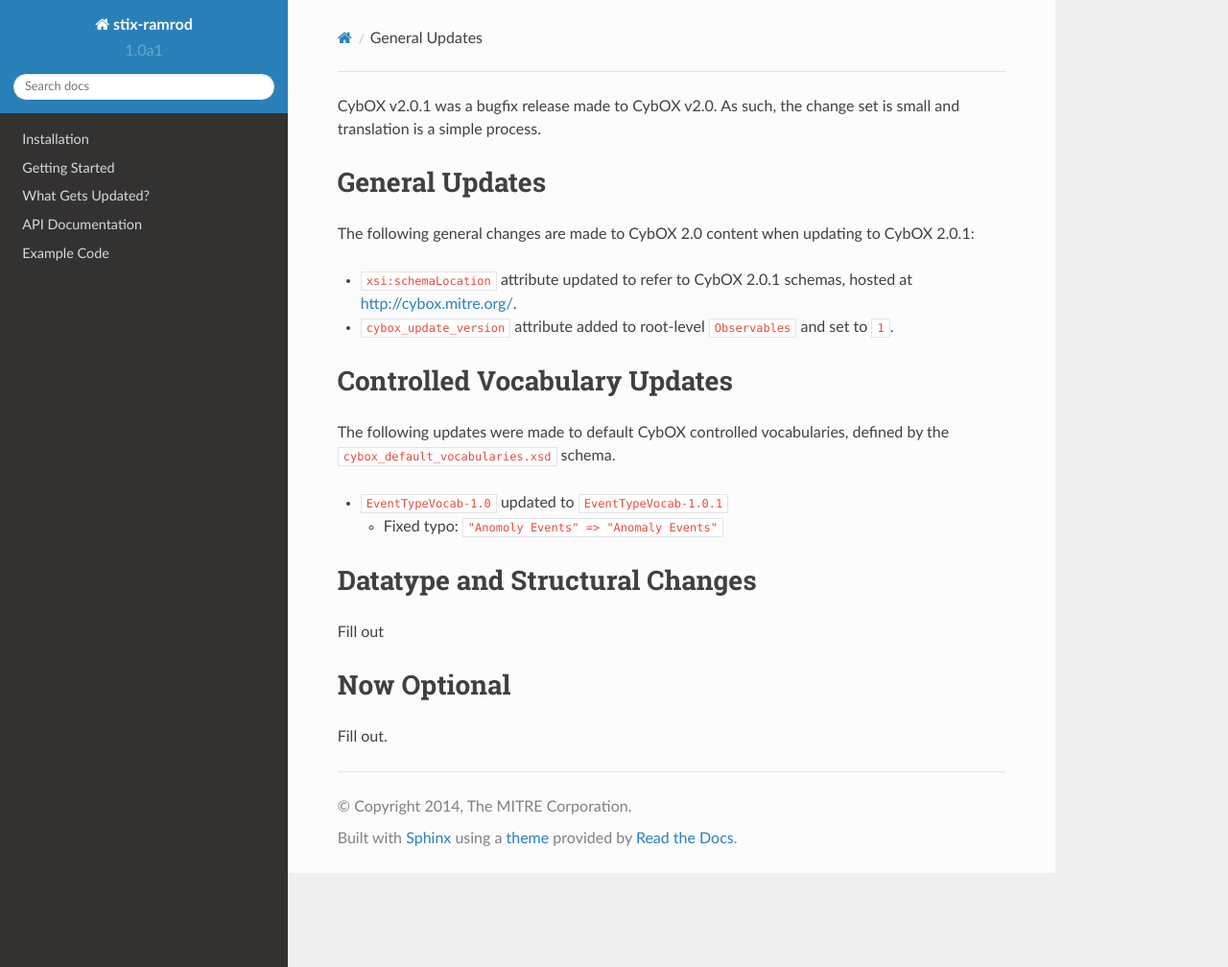
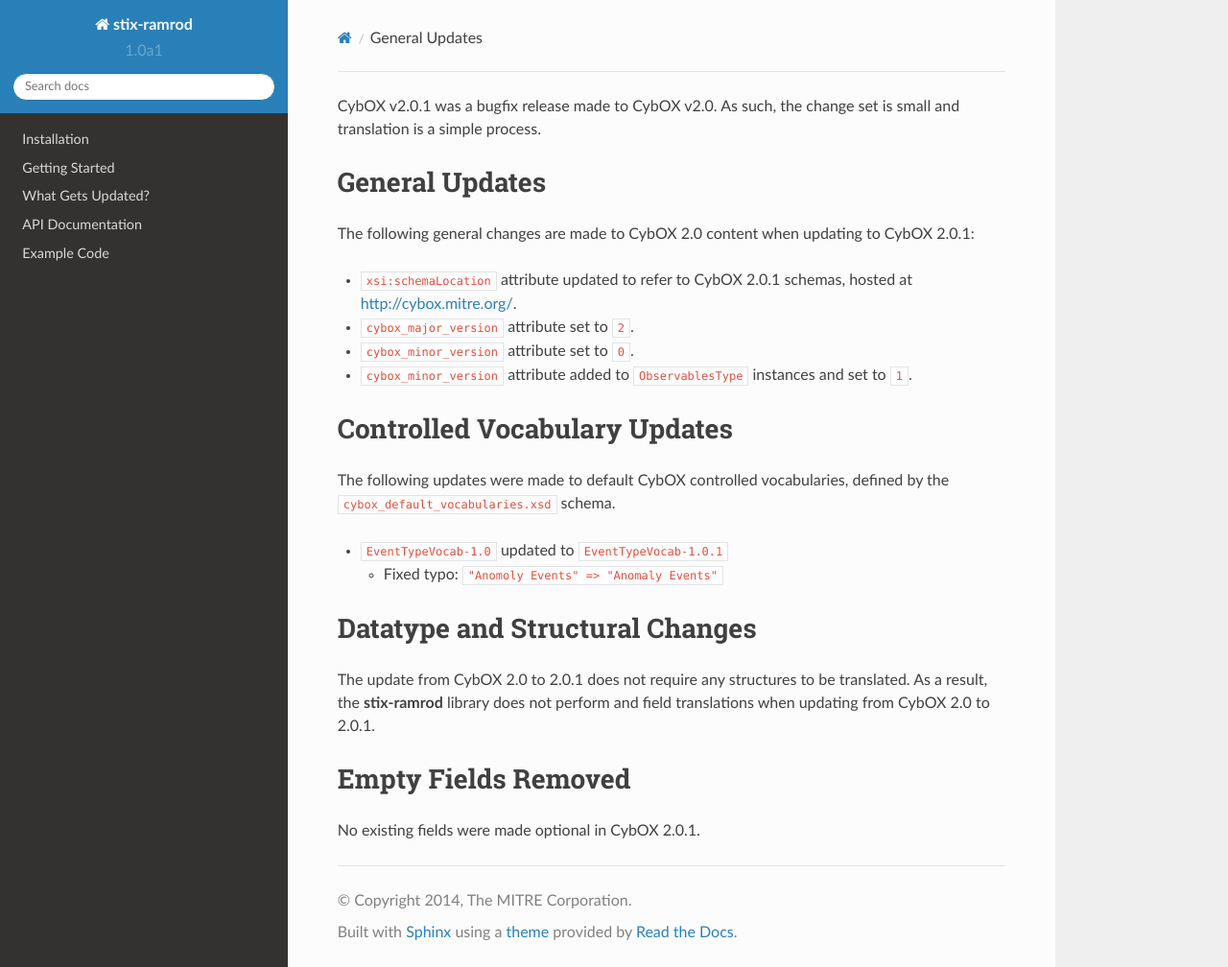
Before and after one commit to STIXProject/stix-ramrod, a Sphinx documentation site: the page built from docs/updates/cybox/cybox_2.0_to_2.0.1.rst, in a window 1280 px wide and 1008 px high. Shown: the whole window at 96% size. Built offline with Sphinx 7.4.7 and the Read the Docs theme 2.0.0, drawn with Linux system fonts in a browser that asks for light colours; the version number is read from the project's files by our own code.

Commit message:
Updated CybOX updates documentation

```diff
--- a/docs/updates/cybox/cybox_2.0_to_2.0.1.rst
+++ b/docs/updates/cybox/cybox_2.0_to_2.0.1.rst
@@ -3,14 +3,17 @@ is small and translation is a simple process.
 
 General Updates
 ^^^^^^^^^^^^^^^
+
 The following general changes are made to CybOX 2.0 content when updating to
 CybOX 2.0.1:
 
 * ``xsi:schemaLocation`` attribute updated to refer to CybOX 2.0.1 schemas,
   hosted at http://cybox.mitre.org/.
 
-* ``cybox_update_version`` attribute added to root-level ``Observables``
-  and set to ``1``.
+* ``cybox_major_version`` attribute set to ``2``.
+* ``cybox_minor_version`` attribute set to ``0``.
+* ``cybox_minor_version`` attribute added to ``ObservablesType``
+  instances and set to ``1``.
 
 
 Controlled Vocabulary Updates
@@ -26,10 +29,12 @@ defined by the ``cybox_default_vocabularies.xsd`` schema.
 Datatype and Structural Changes
 ^^^^^^^^^^^^^^^^^^^^^^^^^^^^^^^
 
-Fill out
+The update from CybOX 2.0 to 2.0.1 does not require any structures to be
+translated. As a result, the **stix-ramrod** library does not perform and
+field translations when updating from CybOX 2.0 to 2.0.1.
 
 
-Now Optional
-^^^^^^^^^^^^
+Empty Fields Removed
+^^^^^^^^^^^^^^^^^^^^
 
-Fill out.
+No existing fields were made optional in CybOX 2.0.1.
```
Also changed, not shown: docs/updates/cybox/cybox_2.0.1_to_2.1.rst (+133 -0 lines), docs/updates/cybox/index.rst (+8 -7 lines), 1 other file.
